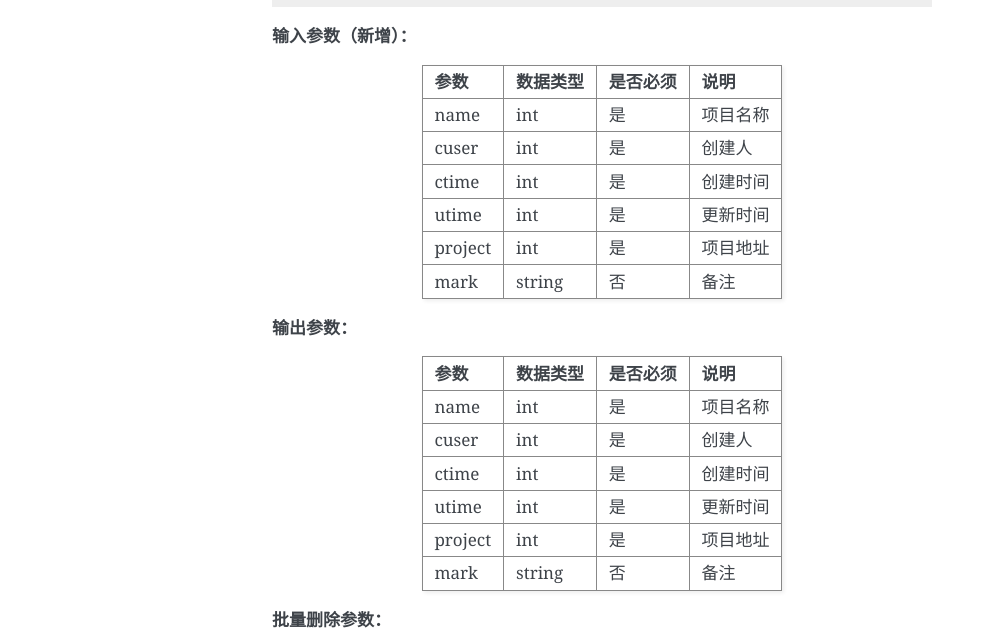
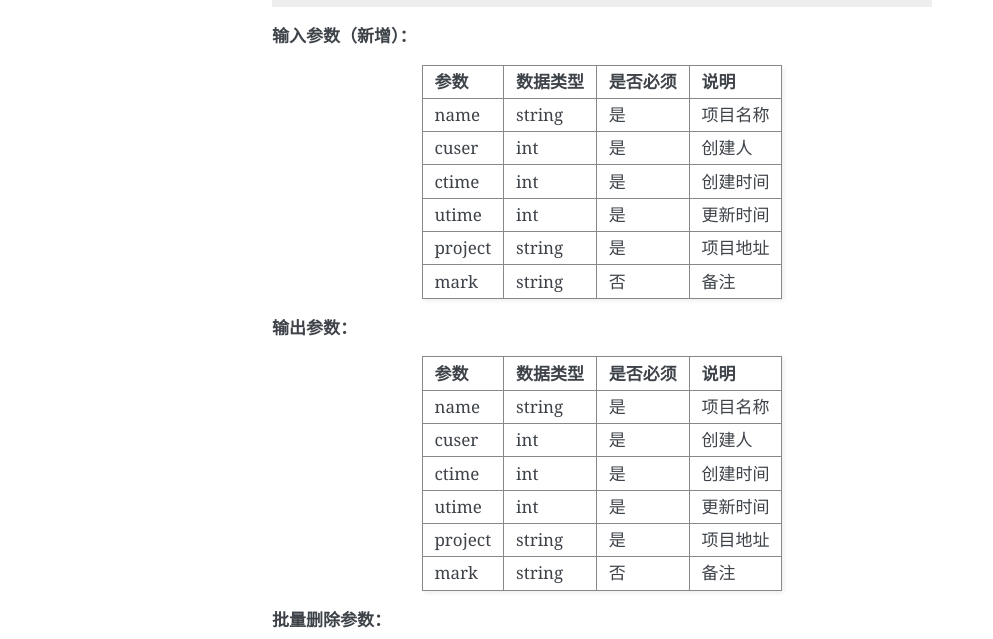
Before and after one commit to shanghaifanxi/api-docs, a Sphinx documentation site: the page built from source/dev/api/process/create_process.rst, in a window 1280 px wide. Shown: the part 497-1136 px from the top of the page, without its empty margins (148-1141 px from the left). Built offline with Sphinx 7.4.7, drawn with Linux system fonts in a browser that asks for light colours; pages that are not in the unit, such as notebooks, are missing from menus.

Commit message:
add files

```diff
--- a/source/dev/api/process/create_process.rst
+++ b/source/dev/api/process/create_process.rst
@@ -29,7 +29,7 @@
 +------------------------+------------+------------+------------------------------------------------+
 |**参数**                |**数据类型**|**是否必须**|**说明**                                        |
 +------------------------+------------+------------+------------------------------------------------+
-| name                   | int        | 是         | 项目名称                                       |
+| name                   | string     | 是         | 项目名称                                       |
 +------------------------+------------+------------+------------------------------------------------+
 | cuser                  | int        | 是         | 创建人                                         |
 +------------------------+------------+------------+------------------------------------------------+
@@ -37,7 +37,7 @@
 +------------------------+------------+------------+------------------------------------------------+
 | utime                  | int        | 是         | 更新时间                                       |
 +------------------------+------------+------------+------------------------------------------------+
-| project                | int        | 是         | 项目地址                                       |
+| project                | string     | 是         | 项目地址                                       |
 +------------------------+------------+------------+------------------------------------------------+
 | mark                   | string     | 否         | 备注                                           |
 +------------------------+------------+------------+------------------------------------------------+
@@ -48,7 +48,7 @@
 +------------------------+------------+------------+------------------------------------------------+
 |**参数**                |**数据类型**|**是否必须**|**说明**                                        |
 +------------------------+------------+------------+------------------------------------------------+
-| name                   | int        | 是         | 项目名称                                       |
+| name                   | string     | 是         | 项目名称                                       |
 +------------------------+------------+------------+------------------------------------------------+
 | cuser                  | int        | 是         | 创建人                                         |
 +------------------------+------------+------------+------------------------------------------------+
@@ -56,7 +56,7 @@
 +------------------------+------------+------------+------------------------------------------------+
 | utime                  | int        | 是         | 更新时间                                       |
 +------------------------+------------+------------+------------------------------------------------+
-| project                | int        | 是         | 项目地址                                       |
+| project                | string     | 是         | 项目地址                                       |
 +------------------------+------------+------------+------------------------------------------------+
 | mark                   | string     | 否         | 备注                                           |
 +------------------------+------------+------------+------------------------------------------------+
```
